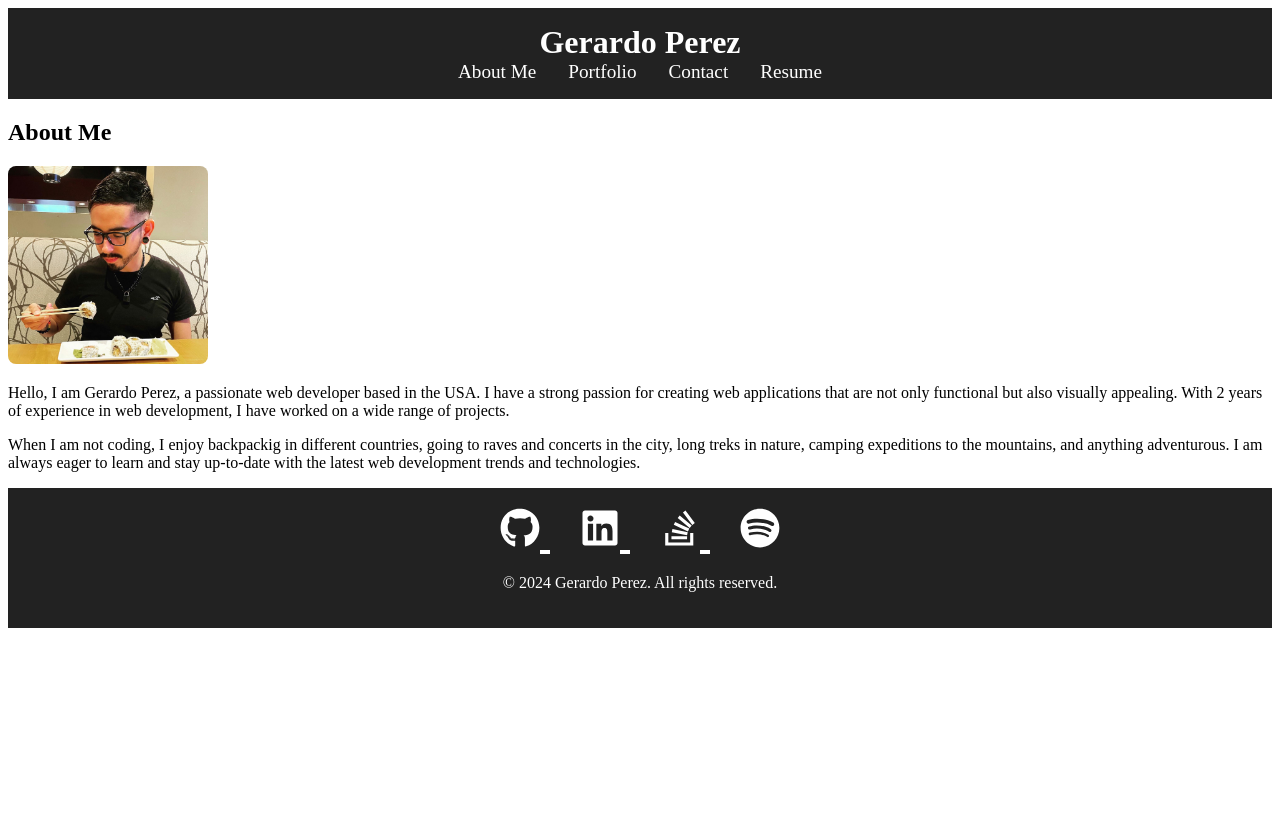
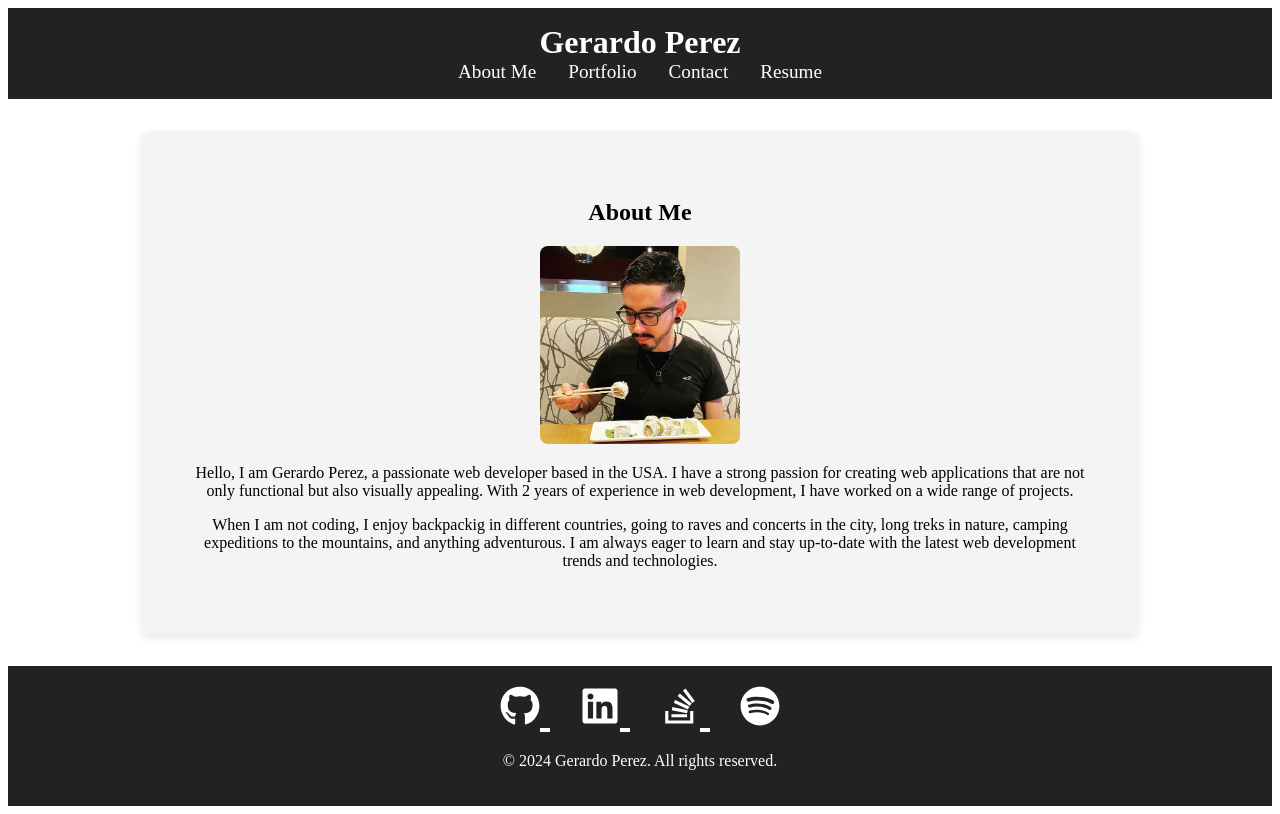
Before and after one commit to Gera1313/react-portfolio-2, a React (Vite) app: page / in a window 1280 px wide. Built offline with nearby package versions, Linux system fonts and the light colour scheme.

Commit message:
started working on about.css

```diff
--- a/src/styles/About.css
+++ b/src/styles/About.css
@@ -1,5 +1,11 @@
 .about-section {
-
+  background-color: #f4f4f4;
+  padding: 3rem;
+  border-radius: 8px;
+  box-shadow: 0 4px 8px rgba(0, 0, 0, 0.1);
+  max-width: 900px;
+  margin: 2rem auto;
+  text-align: center;
 }
 
 .about-section h2 {
```
